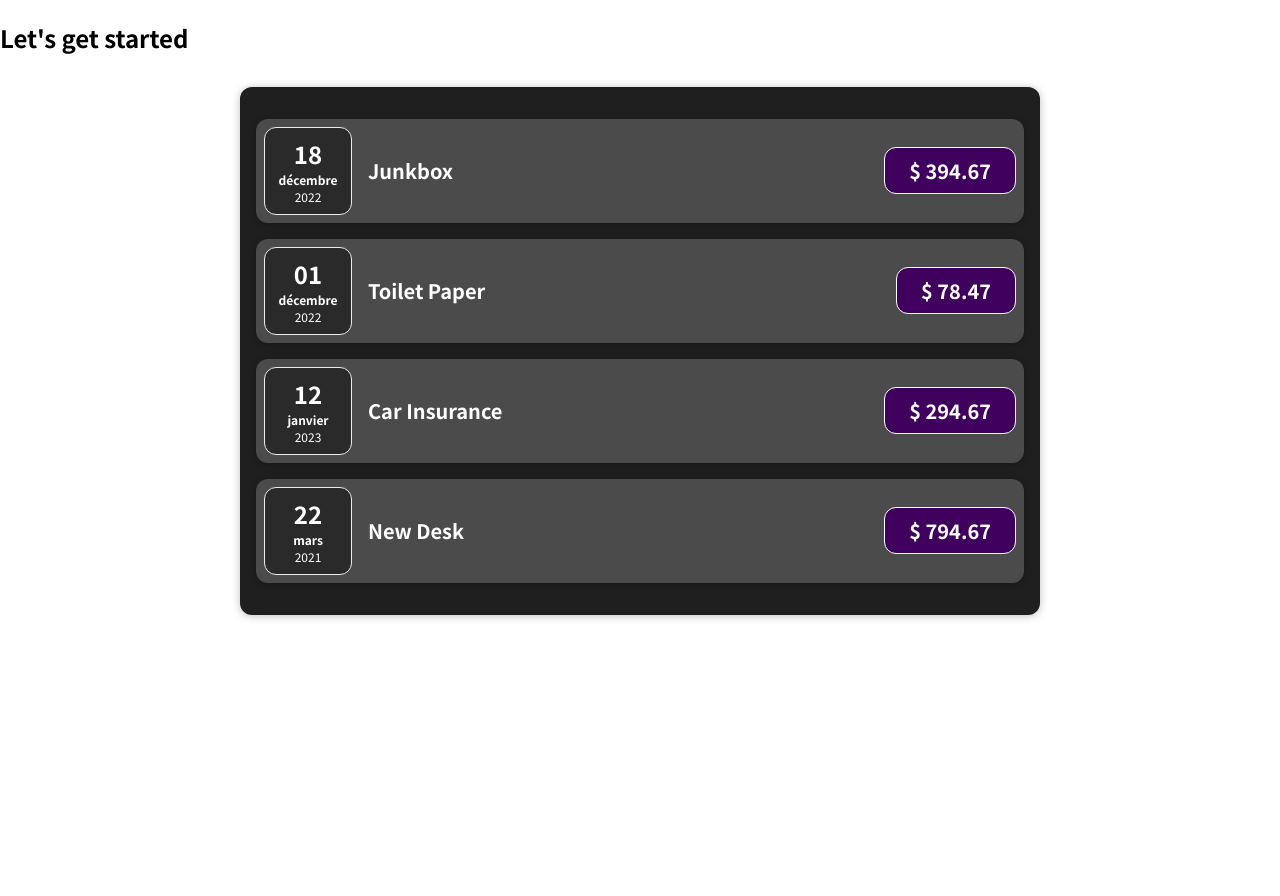
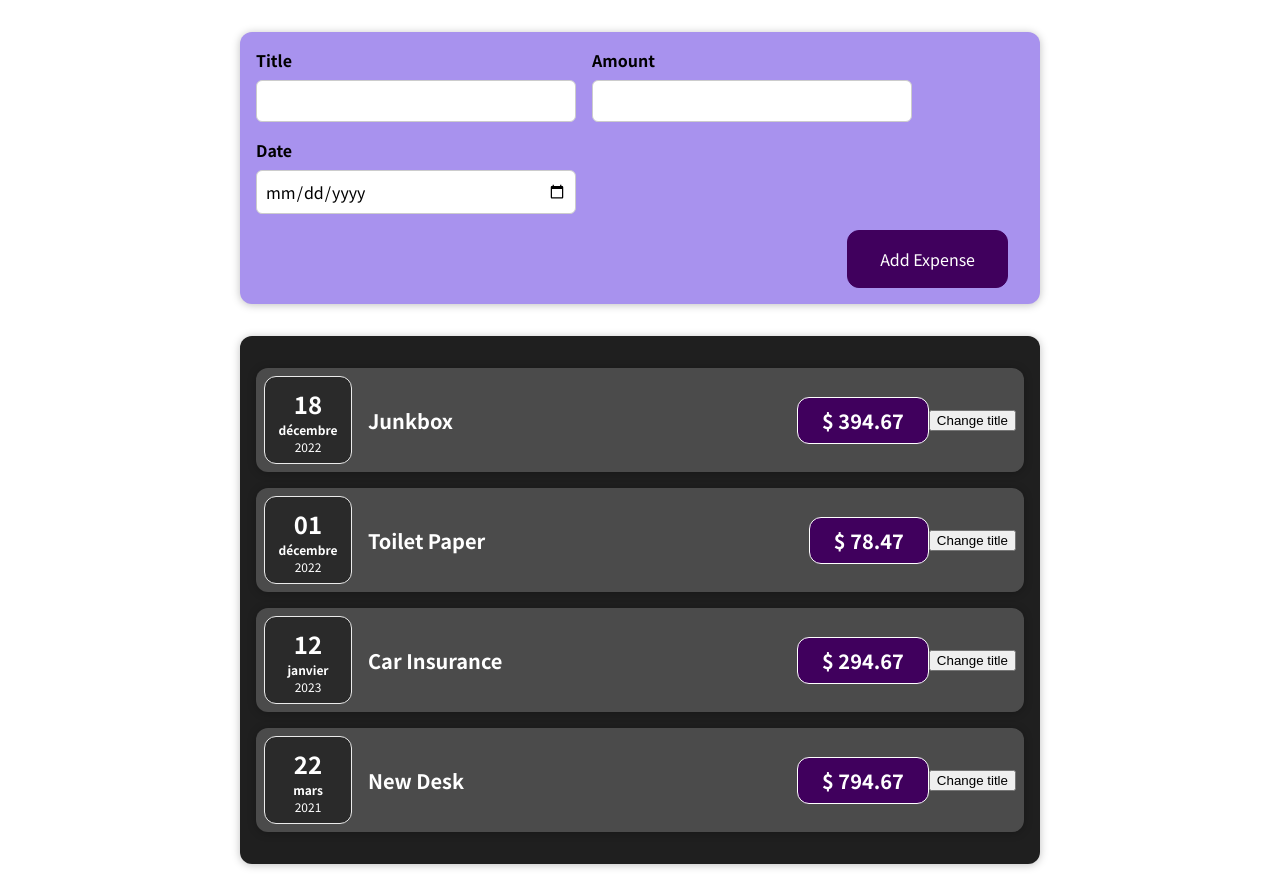
Before and after one commit to LefebvreAnthony/first-step-react, a React (Create React App) app: page / in a window 1280 px wide. Before the commit the page ends 800 px from the top, so only its background shows below. Built offline with nearby package versions, Linux system fonts and the light colour scheme.

Commit message:
add new component and css form

```diff
--- a/src/App.js
+++ b/src/App.js
@@ -1,4 +1,6 @@
+import React from "react";
 import Expenses from "./components/Expenses/Expenses";
+import NewExpense from "./components/NewExpense/NewExpense";
 
 const App = () => {
   const expenses = [
@@ -30,7 +32,7 @@
 
   return (
     <div>
-      <h2>Let's get started</h2>
+      <NewExpense />
       <Expenses expenses={expenses} />
     </div>
   );
--- a/src/components/Expenses/ExpenseItem.js
+++ b/src/components/Expenses/ExpenseItem.js
@@ -1,15 +1,22 @@
+import { useState } from "react";
 import Card from "../UI/Card";
 import ExpenseDate from "./ExpenseDate";
 import "./ExpenseItem.css";
 
 const ExpenseItem = ({ title, amount, date }) => {
+  const [Title, setTitle] = useState(title);
+  const clickHandler = () => {
+    setTitle("Updated!");
+  };
+
   return (
     <Card className="expense-item">
       <ExpenseDate date={date} />
       <div className="expense-item__description">
-        <h2>{title}</h2>
+        <h2>{Title}</h2>
         <div className="expense-item__price">{"$ " + amount}</div>
       </div>
+      <button onClick={clickHandler}>Change title</button>
     </Card>
   );
 };
--- a/src/components/Expenses/Expenses.js
+++ b/src/components/Expenses/Expenses.js
@@ -5,26 +5,14 @@
 const Expenses = ({ expenses }) => {
   return (
     <Card className="expenses">
-      <ExpenseItem
-        title={expenses[0].title}
-        amount={expenses[0].amout}
-        date={expenses[0].date}
-      />
-      <ExpenseItem
-        title={expenses[1].title}
-        amount={expenses[1].amout}
-        date={expenses[1].date}
-      />
-      <ExpenseItem
-        title={expenses[2].title}
-        amount={expenses[2].amout}
-        date={expenses[2].date}
-      />
-      <ExpenseItem
-        title={expenses[3].title}
-        amount={expenses[3].amout}
-        date={expenses[3].date}
-      />
+      {expenses.map((expense, index) => (
+        <ExpenseItem
+          key={index}
+          title={expense.title}
+          amount={expense.amout}
+          date={expense.date}
+        />
+      ))}
     </Card>
   );
 };
--- /dev/null
+++ b/src/components/NewExpense/ExpenseForm.css
@@ -0,0 +1,26 @@
+.new-expense__controls {
+  display: flex;
+  flex-wrap: wrap;
+  gap: 1rem;
+  margin-bottom: 1rem;
+  text-align: left;
+}
+
+.new-expense__control label {
+  font-weight: bold;
+  margin-bottom: 0.5rem;
+  display: block;
+}
+
+.new-expense__control input {
+  font: inherit;
+  padding: 0.5rem;
+  border-radius: 6px;
+  border: 1px solid #ccc;
+  width: 20rem;
+  max-width: 100%;
+}
+
+.new-expense__actions {
+  text-align: right;
+}
--- /dev/null
+++ b/src/components/NewExpense/ExpenseForm.js
@@ -0,0 +1,70 @@
+import { useState } from "react";
+import "./ExpenseForm.css";
+
+const ExpenseForm = () => {
+  const [enteredTitle, setEnteredTitle] = useState("");
+  const [enteredAmount, setEnteredAmount] = useState("");
+  const [enteredDate, setEnteredDate] = useState("");
+
+  const titleChangeHandler = (event) => {
+    setEnteredTitle(event.target.value);
+  };
+  const amountChangeHandler = (event) => {
+    setEnteredAmount(event.target.value);
+  };
+  const dateChangeHandler = (event) => {
+    setEnteredDate(event.target.value);
+  };
+
+  const submitHandler = (event) => {
+    event.preventDefault();
+
+    const expenseData = {
+      title: enteredTitle,
+      amount: enteredAmount,
+      date: new Date(enteredDate),
+    };
+    setEnteredTitle("");
+    setEnteredAmount("");
+    setEnteredDate("");
+  };
+
+  return (
+    <form onSubmit={submitHandler}>
+      <div className="new-expense__controls">
+        <div className="new-expense__control">
+          <label>Title</label>
+          <input
+            type="text"
+            value={enteredTitle}
+            onChange={titleChangeHandler}
+          />
+        </div>
+        <div className="new-expense__control">
+          <label>Amount</label>
+          <input
+            type="number"
+            min="0.01"
+            step="0.01"
+            value={enteredAmount}
+            onChange={amountChangeHandler}
+          />
+        </div>
+        <div className="new-expense__control">
+          <label>Date</label>
+          <input
+            type="date"
+            min="2022-01-01"
+            value={enteredDate}
+            onChange={dateChangeHandler}
+          />
+        </div>
+      </div>
+      <div className="new-expense__actions">
+        <button type="submit">Add Expense</button>
+      </div>
+    </form>
+  );
+};
+
+export default ExpenseForm;
--- /dev/null
+++ b/src/components/NewExpense/NewExpense.css
@@ -0,0 +1,38 @@
+.new-expense {
+  background-color: #a892ee;
+  padding: 1rem;
+  margin: 2rem auto;
+  width: 50rem;
+  max-width: 95%;
+  border-radius: 12px;
+  text-align: center;
+  box-shadow: 0 1px 8px rgba(0, 0, 0, 0.25);
+}
+
+.new-expense button {
+  font: inherit;
+  cursor: pointer;
+  padding: 1rem 2rem;
+  border: 1px solid #40005d;
+  background-color: #40005d;
+  color: white;
+  border-radius: 12px;
+  margin-right: 1rem;
+}
+
+.new-expense button:hover,
+.new-expense button:active {
+  background-color: #510674;
+  border-color: #510674;
+}
+
+.new-expense button.alternative {
+  color: #220131;
+  border-color: transparent;
+  background-color: transparent;
+}
+
+.new-expense button.alternative:hover,
+.new-expense button.alternative:active {
+  background-color: #ddb3f8;
+}
--- /dev/null
+++ b/src/components/NewExpense/NewExpense.js
@@ -0,0 +1,12 @@
+import ExpenseForm from "./ExpenseForm";
+import "./NewExpense.css";
+
+const NewExpense = () => {
+  return (
+    <div className="new-expense">
+      <ExpenseForm />
+    </div>
+  );
+};
+
+export default NewExpense;
```
